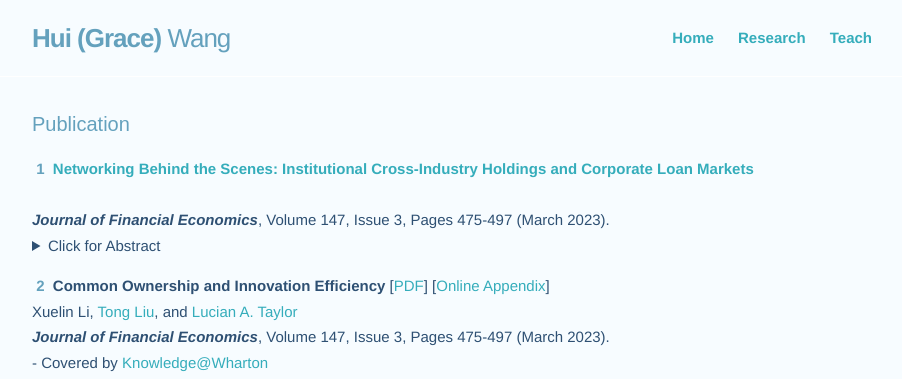
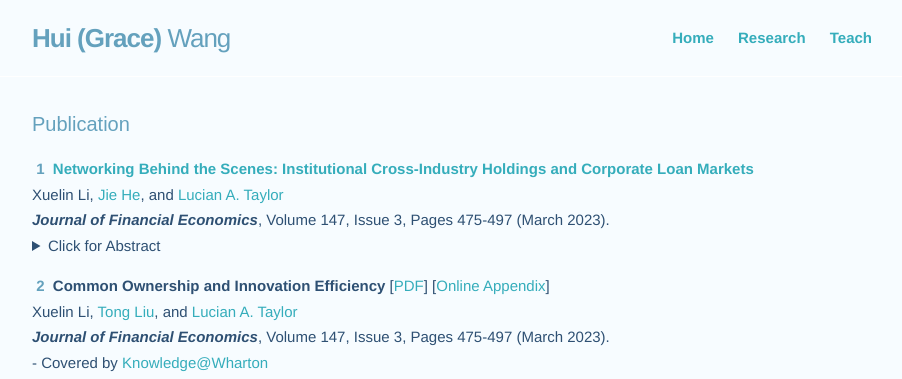
Before and after one commit to huigracewang/homepage, a Jekyll site: the page built from research.md, in a window 1280 px wide. Shown: the top 379 px of the page, without its empty margins (188-1090 px from the left). Built offline with Jekyll 4.4.1, drawn with Linux system fonts in a browser that asks for light colours.

Commit message:
Update research.md

```diff
--- a/research.md
+++ b/research.md
@@ -6,6 +6,7 @@ pubs:
   - title: CrossHold
     description:  <a href="https://pubsonline.informs.org/doi/10.1287/mnsc.2023.4911" target="_blank"><strong>Networking Behind the Scenes&#58; Institutional Cross-Industry Holdings and Corporate Loan Markets</strong></a>
     publication: <strong><i>Journal of Financial Economics</i></strong>, Volume 147, Issue 3, Pages 475-497 (March 2023).
+    authors: Xuelin Li, <a href="https://sites.google.com/view/jie-he/home" target="_blank">Jie He</a>, and <a href="http://finance-faculty.wharton.upenn.edu/luket/" target="_blank">Lucian A. Taylor</a>
     numbering: 1
     abstract: How do innovative firms react when existing products experience negative shocks? We explore this question with detailed project-level data from drug development firms. Using FDA Public Health Advisories as idiosyncratic negative shocks to approved drugs, we examine how drug makers react through investment decisions. Following these shocks, affected firms increase R&D expenditures, driven by a higher likelihood of acquiring external innovations, rather than developing novel projects internally. Such acquisition activities are concentrated in firms with weak research pipelines. We also find that competing developers move resources away from the affected therapeutic areas. Our results show how investments in specialized commercialization capital create path dependencies and alter the direction of R&D investments.
   - title: VCPharm
```
